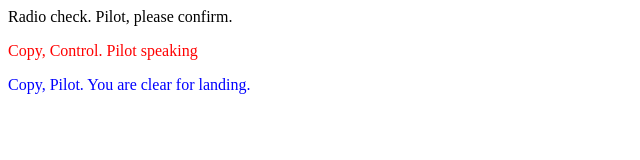
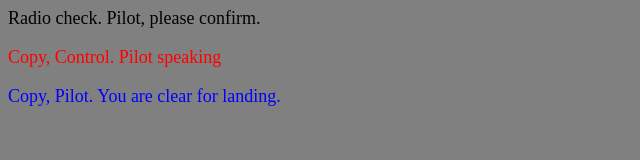
Before and after one commit to johnsperkowski/communication-log, a plain HTML site: page index.html in a window 1280 px wide. Shown: the whole page, without its empty margins (0-640 px from the left). Drawn offline with Linux system fonts and the light colour scheme.

Commit message:
added style.css

```diff
--- a/index.html
+++ b/index.html
@@ -1,4 +1,7 @@
 <html>
+<head>
+    <link rel="stylesheet" type="text/css" href="style.css">
+</head>
 <body>
    <p>Radio check. Pilot, please confirm.</p>
    <p style="color:red;">Copy, Control. Pilot speaking</p>
--- /dev/null
+++ b/style.css
@@ -0,0 +1,4 @@
+body {
+    background-color: gray;
+    font-size: large;
+}
```
